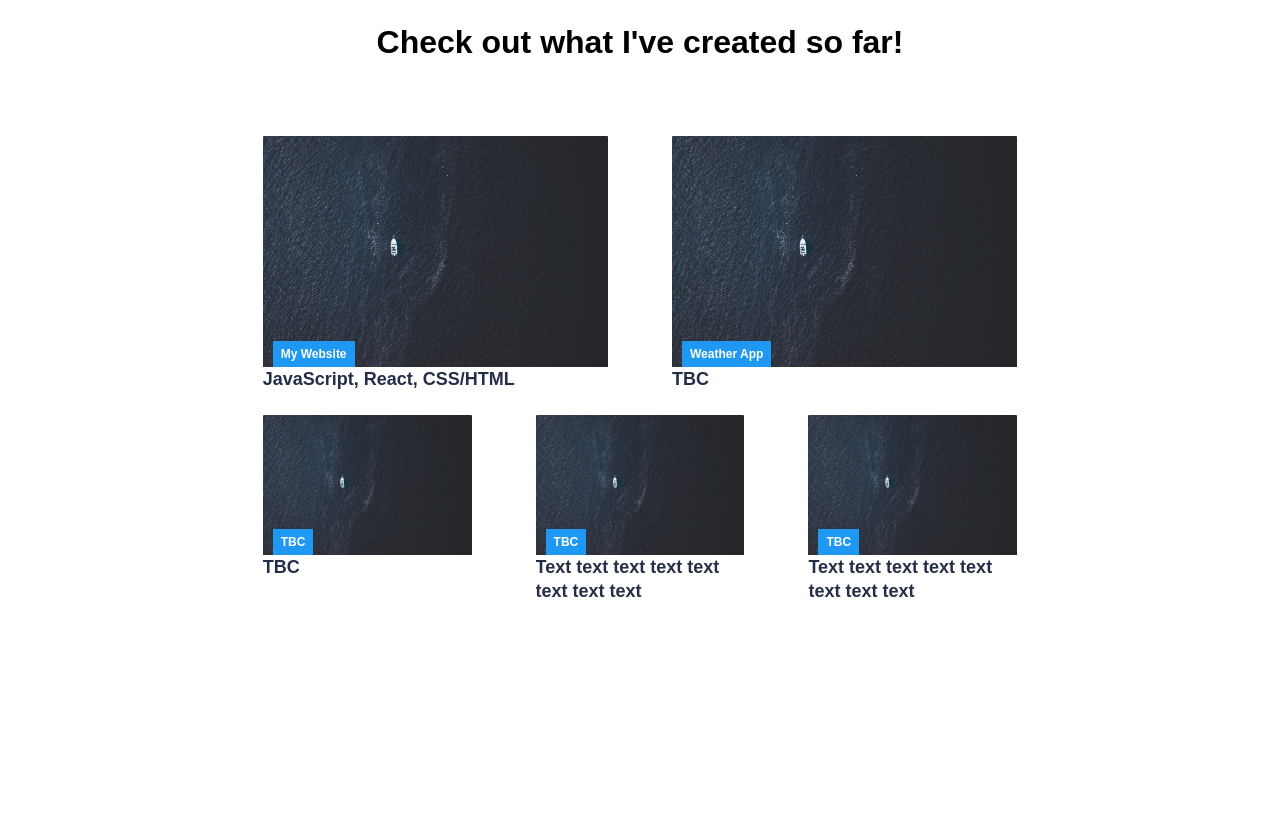
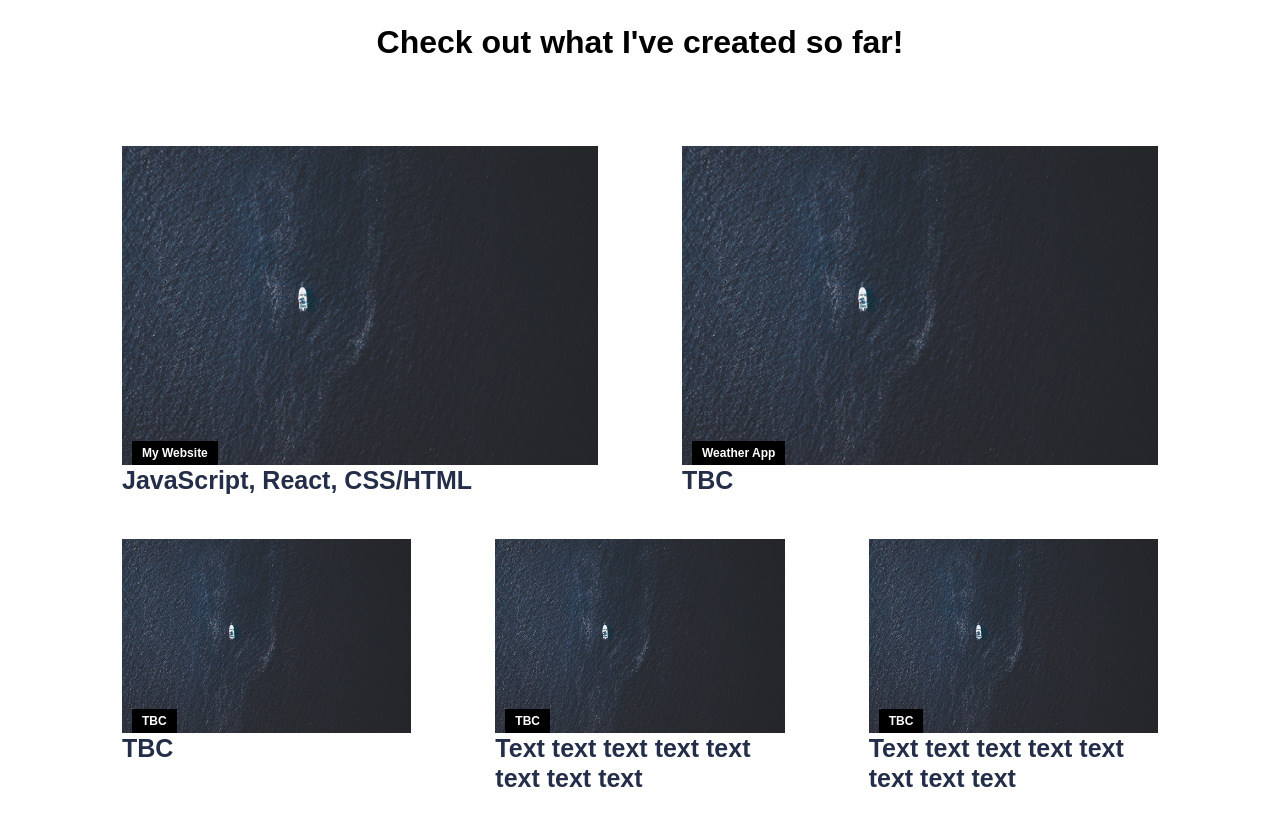
Before and after one commit to rachelwong44/rachelwong44.github.io, a React (Create React App) app: page / in a window 1280 px wide. Shown: the part 920-1745 px from the top of the page. Before the commit the page ends 1656 px from the top, so only its background shows below. Built offline with nearby package versions, Linux system fonts and the light colour scheme.

Commit message:
tidy portfolio

```diff
--- a/src/components/Items.css
+++ b/src/components/Items.css
@@ -36,9 +36,12 @@
     display: flex;
     flex-flow: column;
     width: 100%;
-    border-radius: 1px;
+    border-radius: 2px;
     overflow: hidden;
     text-decoration: none;
+    background-color: #fff;
+    padding:10px;
+
   }
 
   .pieces__item__pic-wrap {
@@ -57,13 +60,13 @@
     content: attr(data-category);
     position: absolute;
     bottom: 0;
-    margin-left: 10px;
-    padding: 6px 8px;
+    margin-left:10px;
+    padding: 5px 10px;
     max-width: calc((100%) - 60px);
     font-size: 12px;
-    font-weight: 700;
+    font-weight: 600;
     color: #fff;
-    background-color: #1f98f4;
+    background-color: #000;
     box-sizing: border-box;
   }
 
@@ -80,9 +83,10 @@
     max-height: 100%;
     object-fit: cover;
     transition: all 0.2s linear;
+
   }
 
-  .pieces_item__img:hover {
+  .pieces__item__img:hover {
     transform: scale(1.1);
   }
 
@@ -92,8 +96,9 @@
 
   .pieces__item__text {
     color: #252e48;
-    font-size: 18px;
-    line-height: 24px;
+    font-size: 25px;
+    line-height: 30px;
+
   }
 
   @media only screen and (min-width: 1200px) {
```
